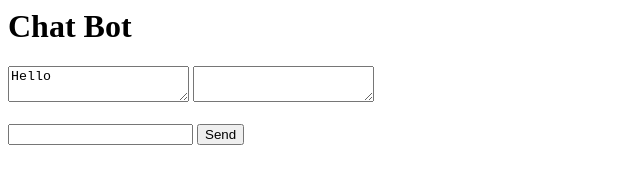
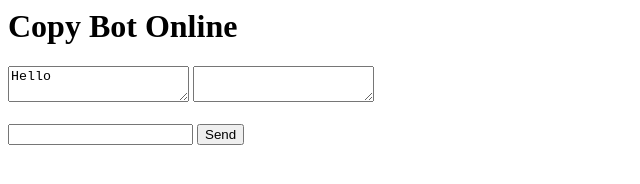
Before and after one commit to ZI-Youtuber/Copy-Bot-Online, a plain HTML site: page index.html in a window 1280 px wide. Shown: the whole page, without its empty margins (0-640 px from the left). Drawn offline with Linux system fonts and the light colour scheme.

Commit message:
Update index.html

```diff
--- a/index.html
+++ b/index.html
@@ -3,7 +3,7 @@
     <title>Copy Bot Online</title>
   </head>
   <body>
-    <h1>Chat Bot</h1>
+    <h1>Copy Bot Online</h1>
     <textarea id="output" readonly></textarea>
     <textarea id="yourOutput" readonly></textarea>
     <br>
```
